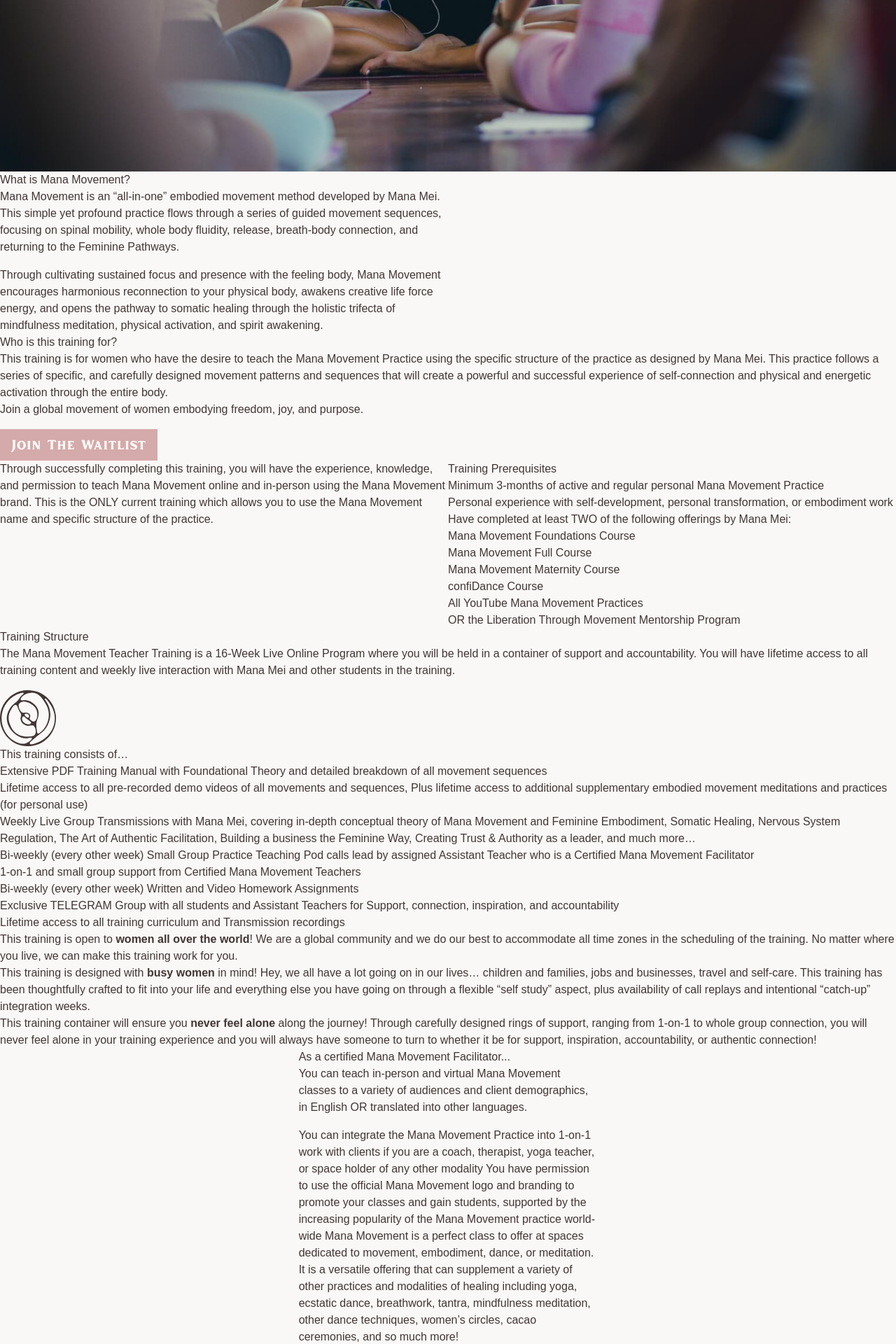
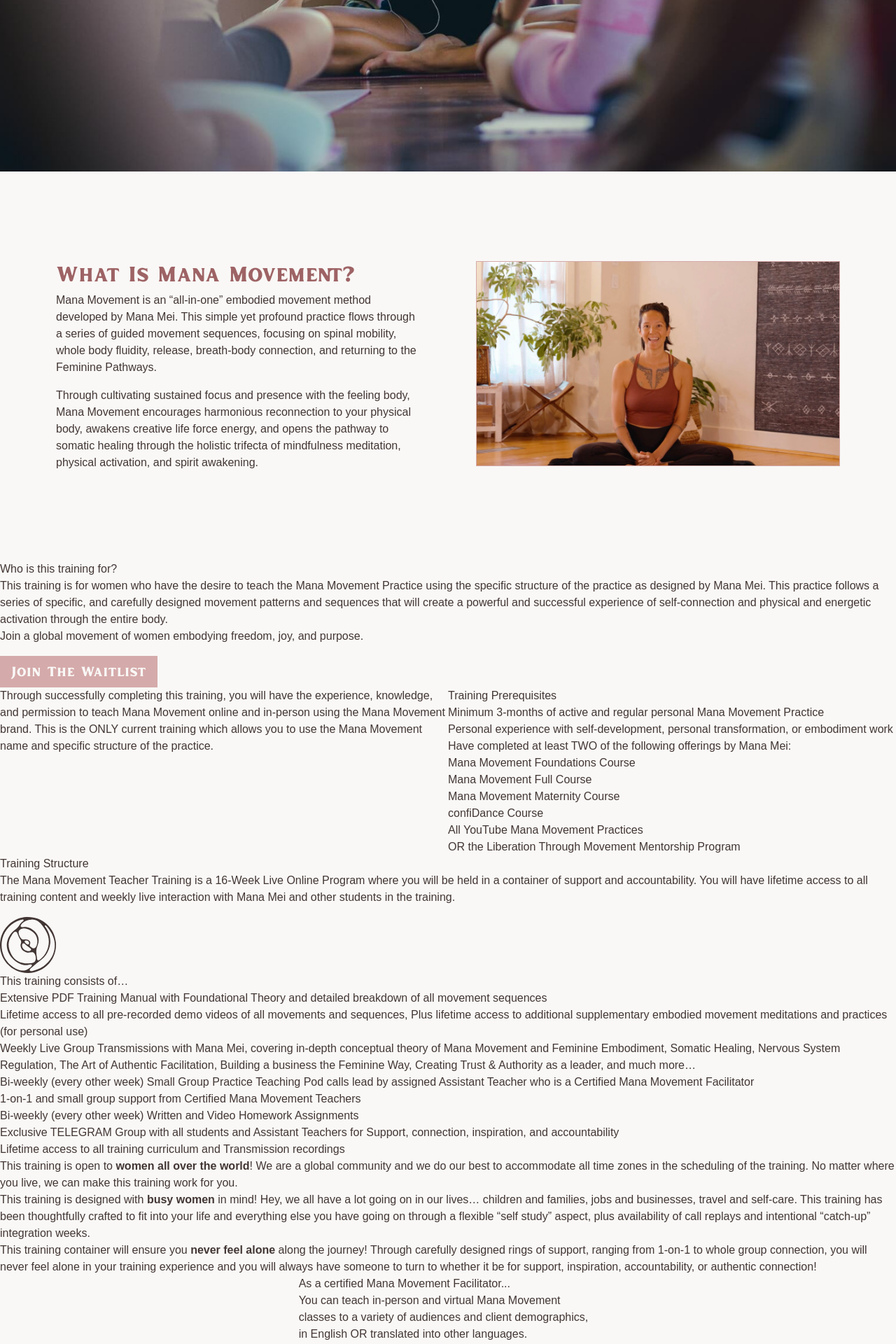
Before and after one commit to brittwoodard/mana-movement, a Jekyll site: the page built from ttc.html, in a window 1280 px wide. Shown: the part 655-2575 px from the top of the page at 70% size. Built offline with Jekyll 4.4.1, drawn with Linux system fonts in a browser that asks for light colours; nearby versions of some CDN libraries; some web fonts are replaced.

Commit message:
video image

```diff
--- a/assets/css/style.css
+++ b/assets/css/style.css
@@ -995,6 +995,9 @@
 .aspect-square {
   aspect-ratio: 1 / 1;
 }
+.aspect-video {
+  aspect-ratio: 16 / 9;
+}
 .h-12 {
   height: 3rem;
 }
@@ -1311,6 +1314,10 @@
   font-size: 1.25rem;
   line-height: 1.75rem;
 }
+.text-6xl {
+  font-size: 3.75rem;
+  line-height: 1;
+}
 .uppercase {
   text-transform: uppercase;
 }
@@ -1347,6 +1354,9 @@
 .text-white {
   --tw-text-opacity: 1;
   color: rgb(255 255 255 / var(--tw-text-opacity));
+}
+.text-dark\/70 {
+  color: rgb(66 54 52 / 0.7);
 }
 
 /* Fonts */
--- a/ttc.html
+++ b/ttc.html
@@ -1,30 +1,44 @@
 ---
 layout: default
+title: Mana Movement Teacher Training
+hero-banner:
+  title: Mana Movement Teacher Training
+  description: 16-week Live Online Mana Movement Teacher Training
+what:
+  heading: What is Mana Movement?
+  description_html: |
+    <p>Mana Movement is an “all-in-one” embodied movement method developed by Mana Mei. This simple yet profound practice flows through a series of guided movement sequences, focusing on spinal mobility, whole body fluidity, release, breath-body connection, and  returning to the Feminine Pathways.</p>
+    <p>Through cultivating sustained focus and presence with the feeling body, Mana Movement encourages harmonious reconnection to your physical body, awakens creative life force energy, and opens the pathway to somatic healing through the holistic trifecta of mindfulness meditation, physical activation, and spirit awakening.</p>
+  video:
+    thumbnail_image: /uploads/images/manamovement-30.jpg
+    url: https://www.youtube.com/embed/pyxYOMNIbvY?si=4lAlcCtZJGdUNafI
+seo:
+  hide-from-google: true
 ---
 
 <!-- Hero Banner -->
 <section class="bg-image-style h-[100vh] flex items-center justify-center" style="background-image: url('/uploads/images/manamovement-24.JPG')">
     <div class="text-center">
-        <h1 class="heading-lg text-light mb-2">Mana Movement Teacher Training</h1>
-        <p class="text-light text-2xl">16-week Live Online Mana Movement Teacher Training</p>
+        <h1 class="heading-lg text-light mb-2">{{ page.hero-banner.title }}</h1>
+        <p class="text-light text-2xl">{{ page.hero-banner.description }}</p>
     </div>
 </section>
 
 
 <!-- What is Mana Movement -->
-<section class="grid grid-cols-2">
+<section class="grid grid-cols-2 lg:gap-20 section-padding">
 
     <!-- Left Column -->
-    <div>
-        <h2>What is Mana Movement?</h2>
-        <p>Mana Movement is an “all-in-one” embodied movement method developed by Mana Mei. This simple yet profound practice flows through a series of guided movement sequences, focusing on spinal mobility, whole body fluidity, release, breath-body connection, and returning to the Feminine Pathways.</p>
-        <p>Through cultivating sustained focus and presence with the feeling body, Mana Movement encourages harmonious reconnection to your physical body, awakens creative life force energy, and opens the pathway to somatic healing through the holistic trifecta of mindfulness meditation, physical activation, and spirit awakening.</p>
+    <div class="flex items-center justify-center">
+        <div>
+            <h2 class="heading-md text-feature mb-2">{{ page.what.heading }}</h2>
+            <div>{{ page.what.description_html }}</div>
+        </div>
     </div>
 
     <!-- Video -->
-    <div>
+    <div class="bg-image-style aspect-video border border-main" style="background-image: url('{{ page.what.video.thumbnail_image }}')"></div>
 
-    </div>
 </section>
 
 
```
Also changed, not shown: _includes/format.html (added).
